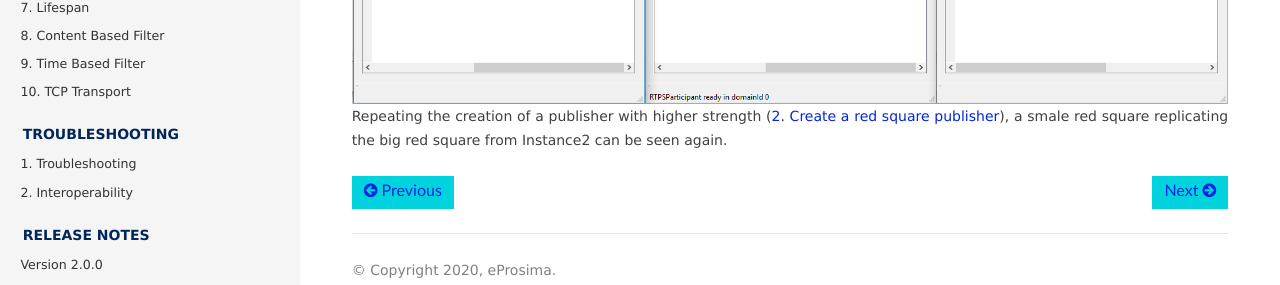
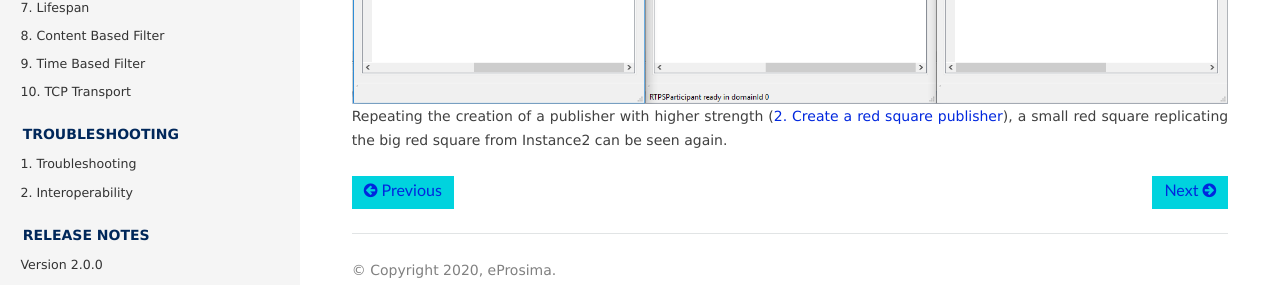
Before and after one commit to eProsima/Shapes-Demo-Docs, a Sphinx documentation site: the page built from docs/examples/redundancy_fault_tolerance.rst, in a window 1280 px wide and 900 px high, scrolled down 2191 px. Shown: the part 561-846 px from the top of the window. Built offline with Sphinx 7.4.7 and the Read the Docs theme 2.0.0, drawn with Linux system fonts in a browser that asks for light colours.

```diff
--- a/docs/02-formalia/titlepage.rst
+++ b/docs/02-formalia/titlepage.rst
@@ -3,7 +3,7 @@
    :width: 100px
    :align: left
    :alt: eProsima
-   :target: http://www.eprosima.com/
+   :target: https://www.eprosima.com/
 
 
 eProsima Shapes Demo is an application in which Publishers and Subscribers are shapes of different colors and sizes
--- a/docs/examples/partition.rst
+++ b/docs/examples/partition.rst
@@ -8,7 +8,7 @@ If a publisher with a partition is deployed, only the subscriber with the same p
 In this demo, there are four partitions (``A``, ``B``, ``C`` and ``D``).
 Additionally, you can select the ``*`` partition, which refers to all partitions.
 Please refer to
-`Fast DDS Partitions Documentation <https://fast-dds.docs.eprosima.com/en/v2.0.0/advanced.html?highlight=partition#wildcards-in-partitions>`_
+`Fast DDS Partitions Documentation <https://fast-dds.docs.eprosima.com/en/v2.0.0/advanced.html?#partitions>`_
 for more information on partitions.
 
 In this test, three publishers (Square in Partition A, Circle in Partition B, and Triangle in Partition ``*``),
--- a/docs/examples/redundancy_fault_tolerance.rst
+++ b/docs/examples/redundancy_fault_tolerance.rst
@@ -84,4 +84,4 @@ However, a small red square is displayed on Instance3 since Instance1 has higher
    :align: center
 
 Repeating the creation of a publisher with higher strength (:ref:`2. Create a red square publisher <redundancy>`),
-a smale red square replicating the big red square from Instance2 can be seen again.
+a small red square replicating the big red square from Instance2 can be seen again.
--- a/docs/examples/tcp_LAN_WAN_transport.rst
+++ b/docs/examples/tcp_LAN_WAN_transport.rst
@@ -5,7 +5,7 @@ TCP Transport
 UDP transport is optimal for local network applications, but in order to interact on a Wide Area Network (WAN), where
 one or several NAT mappings may be enforced, a TCP transport is more suitable.
 Please refer to
-`Fast DDS Transports Documentation <https://fast-dds.docs.eprosima.com/en/v2.0.0/fastdds/transport/transport.html>`_).
+`Fast DDS Transports Documentation <https://fast-dds.docs.eprosima.com/en/v2.0.0/fastdds/transport/transport.html>`_
 for more information.
 
 This section describes how Shapes Demo should be set up in order to fit some network specific layouts.
--- a/docs/first_steps/first_steps.rst
+++ b/docs/first_steps/first_steps.rst
@@ -34,7 +34,7 @@ There are multiple parameters that the user can define in this menu:
 - **Partition:** The user can select different partitions to differentiate groups of publishers and subscribers.
   The user can select between four partitions (``A``, ``B``, ``C`` and ``D``).
   Additionally the user can select the ``*`` partition, that will be matched against all other partitions (see
-  `Fast DDS Partitions Documentation <https://fast-dds.docs.eprosima.com/en/v2.0.0/advanced.html?highlight=partition#wildcards-in-partitions>`_).
+  `Fast DDS Partitions Documentation <https://fast-dds.docs.eprosima.com/en/v2.0.0/advanced.html?#partitions>`_).
 
   .. note::
 
```
Also changed, not shown: 1 other file.
